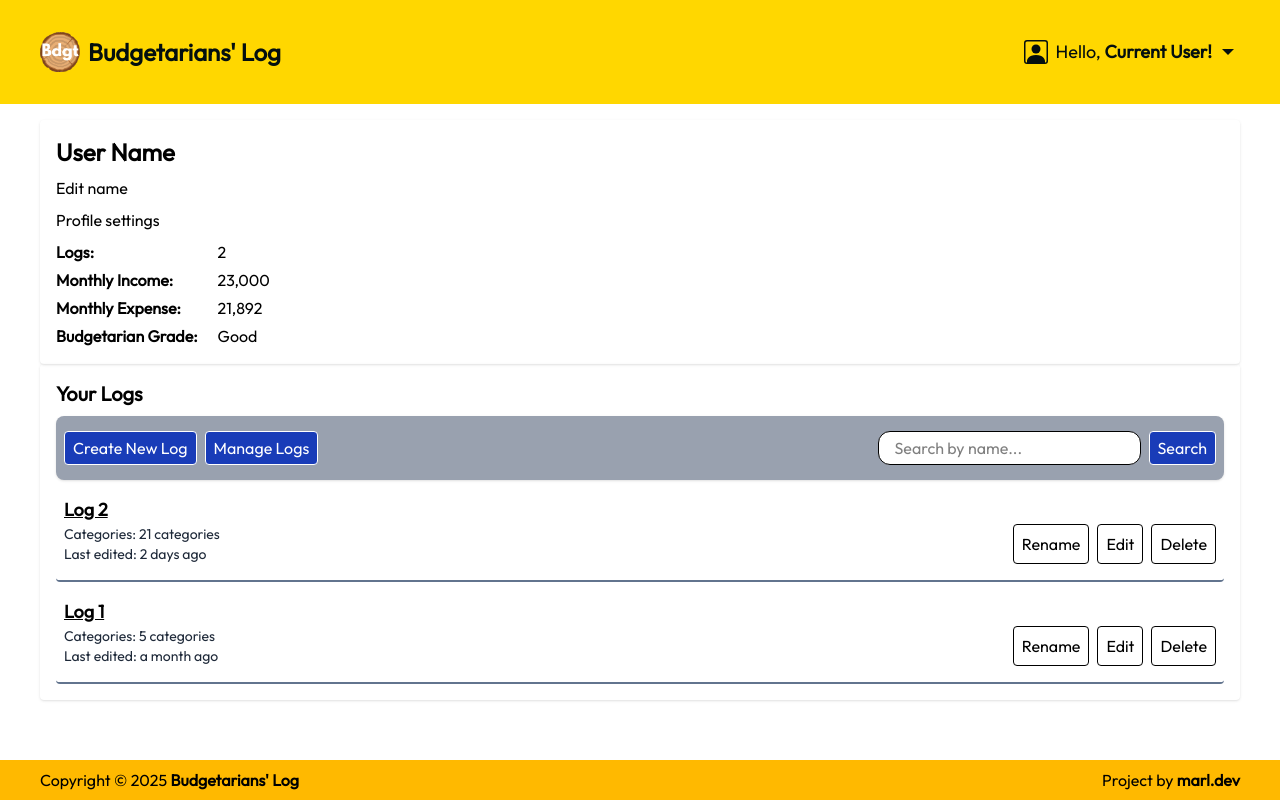
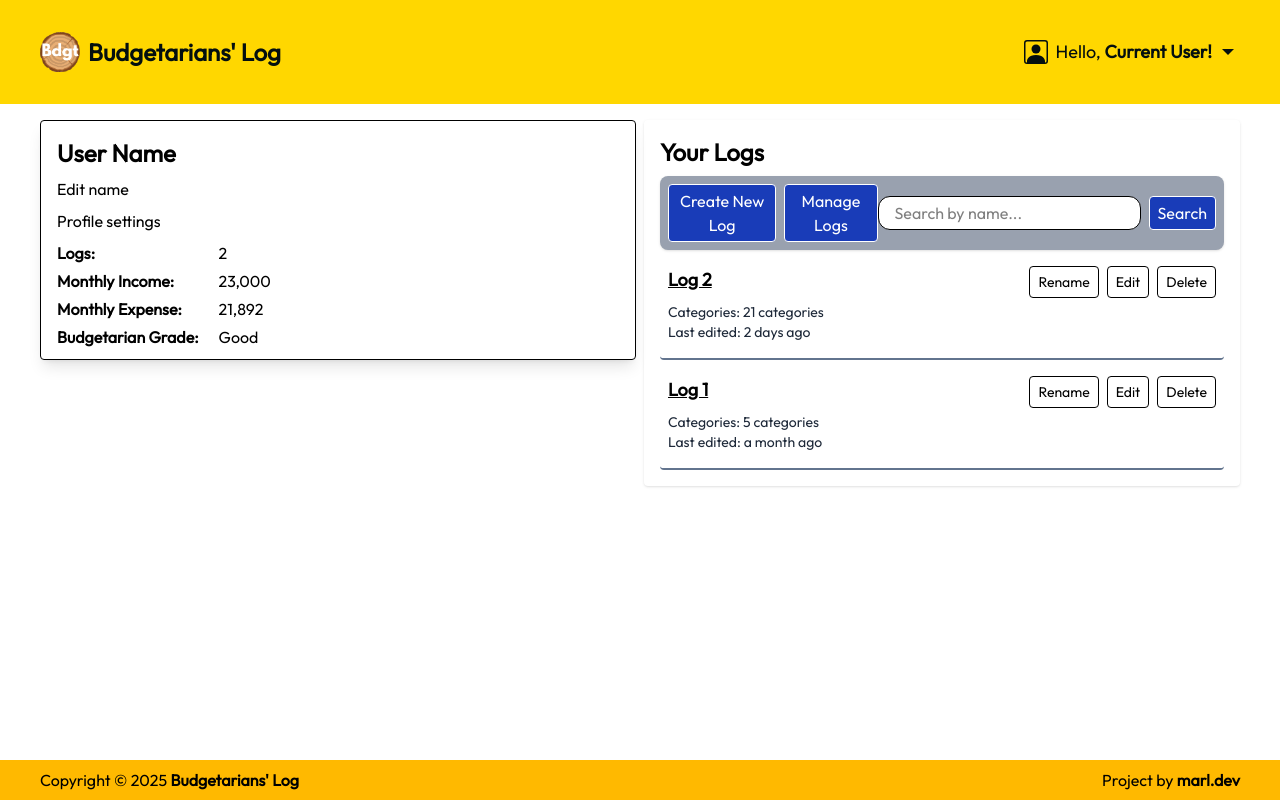
Before and after one commit to marlmunar/budget-tracker, a React (Vite) app in the folder frontend/: page /profile in a window 1280 px wide. Built offline with nearby package versions, Linux system fonts and the light colour scheme.

Commit message:
Made small tweaks on the profile page layout

```diff
--- a/frontend/src/components/LogCard.jsx
+++ b/frontend/src/components/LogCard.jsx
@@ -2,18 +2,18 @@ import React from "react";
 
 const LogCard = ({ logName, logStats }) => {
   return (
-    <div class="p-2 pb-4 flex flex-col border-b-2 border-slate-500 rounded">
-      <h3 className="text-lg font-semibold underline">{logName}</h3>
-      <div className="flex justify-between">
+    <div class="p-2 pb-4 flex justify-between gap-2 border-b-2 border-slate-500 rounded">
+      <div className="flex flex-col gap-2">
+        <h3 className="text-lg font-semibold underline">{logName}</h3>
         <div className="text-sm text-gray-800">
           <p>Categories: {logStats.categories}</p>
           <p>Last edited: {logStats.lastEdited}</p>
         </div>
-        <div className="flex gap-2">
-          <button className="border px-2 py-1 rounded">Rename</button>
-          <button className="border px-2 py-1 rounded">Edit</button>
-          <button className="border px-2 py-1 rounded">Delete</button>
-        </div>
+      </div>
+      <div className="flex gap-2 text-sm">
+        <button className="border px-2 py-1 rounded max-h-8">Rename</button>
+        <button className="border px-2 py-1 rounded max-h-8">Edit</button>
+        <button className="border px-2 py-1 rounded max-h-8">Delete</button>
       </div>
     </div>
   );
--- a/frontend/src/components/LogTools.jsx
+++ b/frontend/src/components/LogTools.jsx
@@ -3,7 +3,7 @@ const LogTools = () => {
     <section className="bg-gray-400 p-2 rounded-lg shadow">
       <div className="flex justify-between min-h-12 items-center">
         <div className="flex gap-2">
-          <button className="bg-blue-800 text-white border min-h-8 px-2 py-1 rounded">
+          <button className="bg-blue-800 text-white border min-h-8 px-2 py-1 rounded overflow-ellipsis">
             Create New Log
           </button>
           <button className="bg-blue-800 text-white border min-h-8 px-2 py-1 rounded">
--- a/frontend/src/components/Logs.jsx
+++ b/frontend/src/components/Logs.jsx
@@ -5,7 +5,7 @@ const Logs = () => {
   return (
     <div>
       <section className=" flex flex-col gap-2 p-4 shadow rounded">
-        <h2 className="text-xl font-semibold">Your Logs</h2>
+        <h2 className="text-2xl font-semibold">Your Logs</h2>
         <LogTools />
         <LogCard
           logName={"Log 2"}
--- a/frontend/src/components/UserProfile.jsx
+++ b/frontend/src/components/UserProfile.jsx
@@ -1,6 +1,6 @@
 const UserProfile = () => {
   return (
-    <section className="flex flex-col gap-2 items-start shadow rounded p-4">
+    <section className="flex flex-col border gap-2 items-start shadow-lg rounded p-4 max-h-[15rem]">
       <h2 className="text-2xl font-semibold">User Name</h2>
       <button>Edit name</button>
       <button>Profile settings</button>
--- a/frontend/src/pages/Profile.jsx
+++ b/frontend/src/pages/Profile.jsx
@@ -3,7 +3,7 @@ import UserProfile from "../components/UserProfile";
 
 const Profile = () => {
   return (
-    <div className="my-4">
+    <div className="my-4 md:grid grid-cols-2 gap-2">
       <UserProfile />
       <Logs />
     </div>
```
